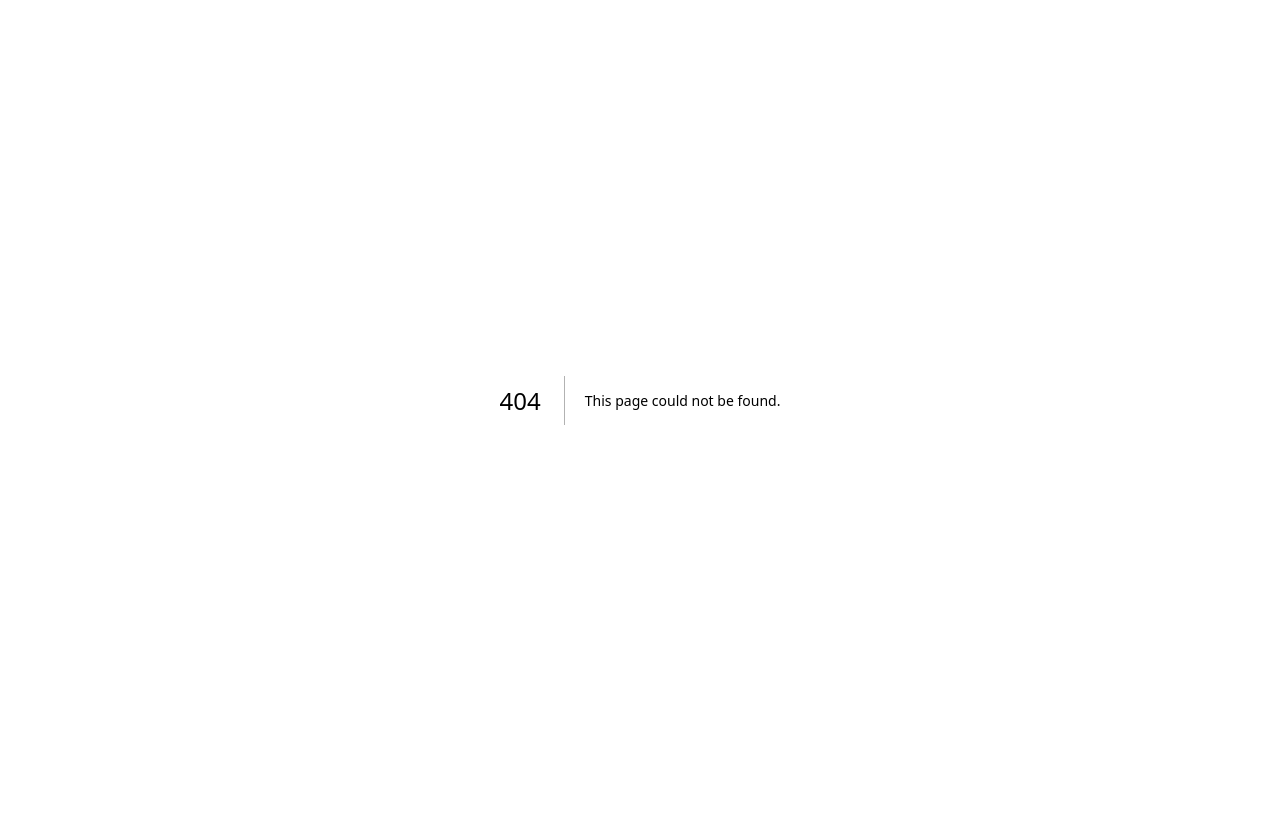
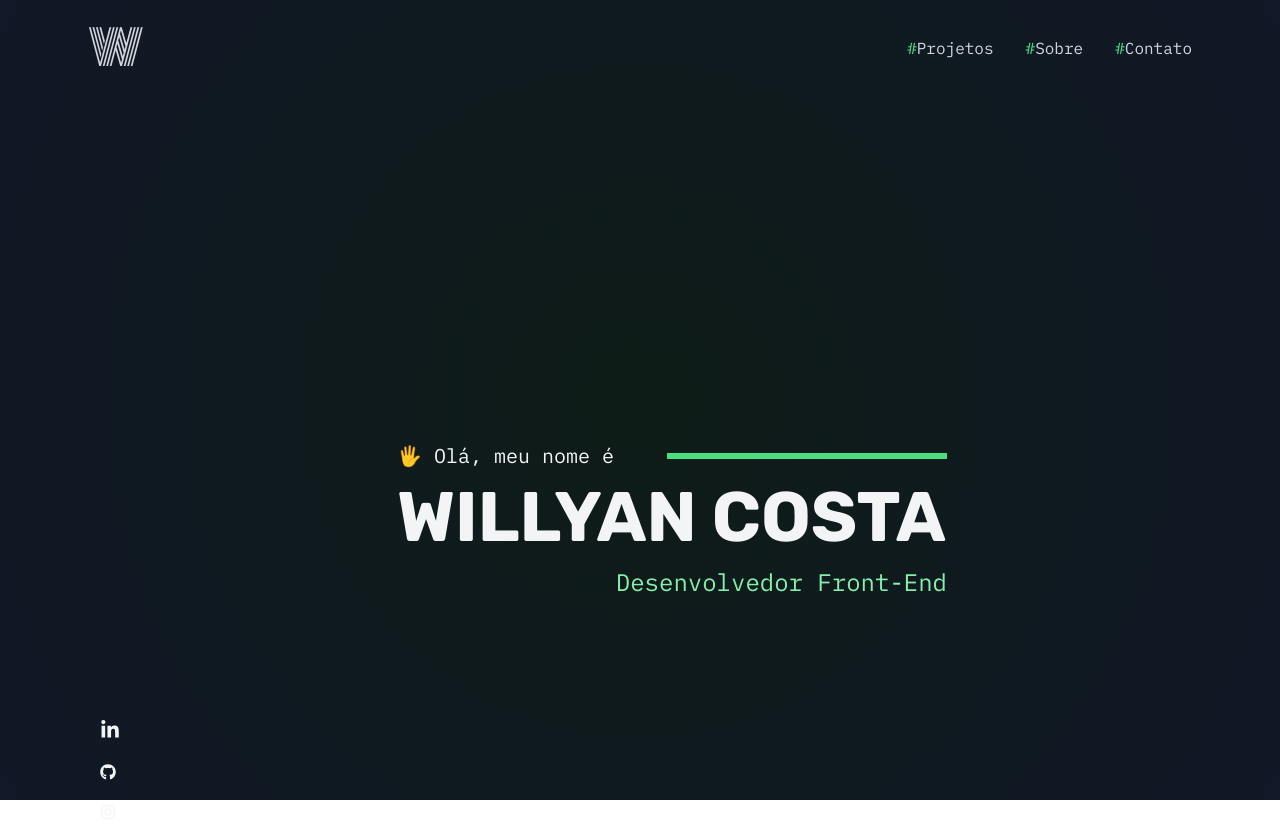
Before and after one commit to willyancr/myPortfolio, a Next.js app: page /initial in a window 1280 px wide. Before the commit this address had no page. Shown: the top 838 px of the page. Before the commit the page ends 800 px from the top, so only its background shows below. Built offline with nearby package versions, Linux system fonts and the light colour scheme.

Commit message:
feat: Add initial page component and button component
Add InitialSection component to display initial information on the page
and Button component for interactive buttons. Utilize Tailwind CSS for styling
and utility functions for class merging.

```diff
--- /dev/null
+++ b/src/app/(myportfolio)/initial/page.tsx
@@ -0,0 +1,24 @@
+import SideBarSocial from "@/app/components/sidebar-social";
+
+export default function InitialSection() {
+  return (
+    <div className="container flex">
+      <SideBarSocial />
+      <div className="m-auto flex w-full flex-col justify-center gap-2 md:h-screen md:w-[550px] md:gap-8">
+        <div className="flex items-center">
+          <span className="font-mono text-sm md:text-xl">
+            🖐️ Olá, meu nome é
+          </span>
+          <div className="ml-auto w-[90px] border-b-[6px] border-green-400 md:w-[280px]" />
+        </div>
+
+        <span className="font-rubik text-2xl uppercase md:text-[70px]">
+          Willyan Costa
+        </span>
+        <span className="ml-auto font-mono text-green-300 md:text-2xl">
+          Desenvolvedor Front-End
+        </span>
+      </div>
+    </div>
+  );
+}
--- /dev/null
+++ b/src/app/components/button.tsx
@@ -0,0 +1,18 @@
+import { ButtonHTMLAttributes } from "react";
+import { cn } from "../lib/utilis";
+
+interface ButtonProps extends ButtonHTMLAttributes<HTMLButtonElement> {}
+
+export default function Button({ children, className, ...props }: ButtonProps) {
+  return (
+    <button
+      className={cn(
+        "flex items-center justify-center gap-2 rounded-md bg-green-400 p-4 shadow-button transition-all hover:brightness-75 md:my-6 md:w-[225px]",
+        className,
+      )}
+      {...props}
+    >
+      {children}
+    </button>
+  );
+}
--- /dev/null
+++ b/src/app/lib/utilis.ts
@@ -0,0 +1,6 @@
+import { twMerge } from "tailwind-merge";
+import { ClassValue, clsx } from "clsx";
+
+export const cn = (...inputs: ClassValue[]) => {
+  return twMerge(clsx(inputs));
+};
```
